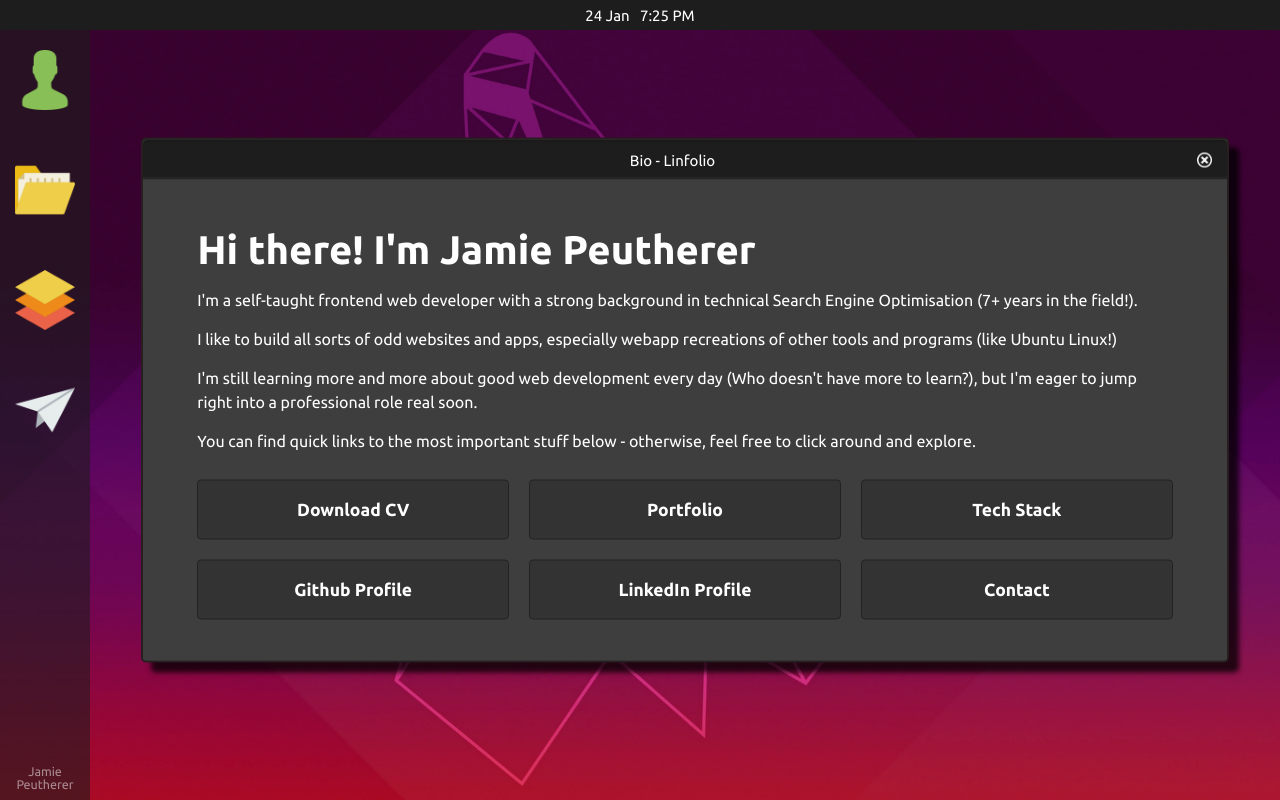
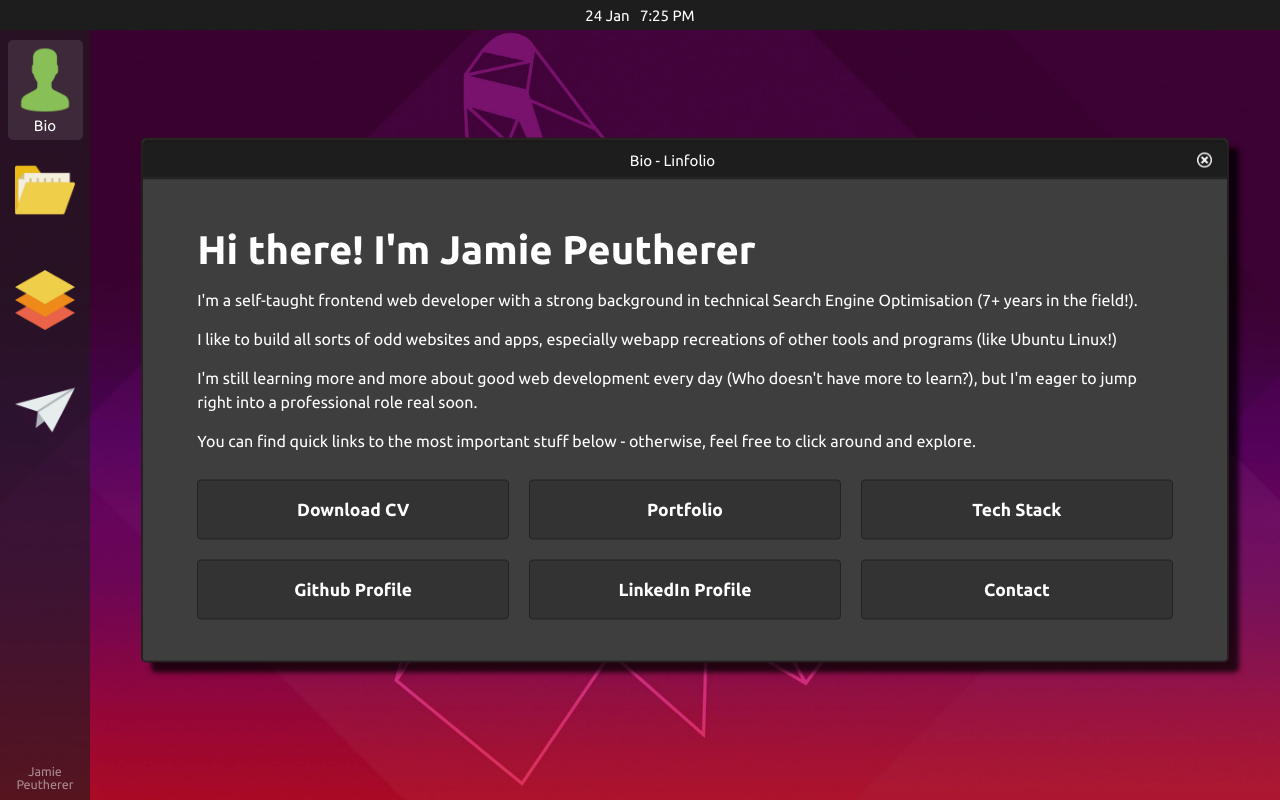
Before and after one commit to Xnanga/linfolio-react, a React (Create React App) app: page / in a window 1280 px wide. Built offline with nearby package versions, Linux system fonts and the light colour scheme.

Commit message:
Filter and sidebar button conditional styles added.

```diff
--- a/src/App.js
+++ b/src/App.js
@@ -6,7 +6,10 @@ import TopBar from "./UI/Menus/TopBar/TopBar";
 import VerticalMenu from "./UI/Menus/VerticalMenu/VerticalMenu";
 
 function App() {
+  // Look at lifting state up to single source of truth
+
   const [currentVisibleModalId, setCurrentVisibleModalId] = useState("Bio");
+  const [modalToClose, setModalToClose] = useState(false);
   const [modalChangedFlag, setModalChangedFlag] = useState(false);
 
   const modalIdHandler = (modalId) => {
@@ -17,11 +20,15 @@ function App() {
   return (
     <div className="App">
       <Desktop
-        modalVisibilityHandler={currentVisibleModalId}
+        activeModal={currentVisibleModalId}
         modalChangedFlag={modalChangedFlag}
       >
         <TopBar />
-        <VerticalMenu modalIdHandler={modalIdHandler} />
+        <VerticalMenu
+          modalIdHandler={modalIdHandler}
+          visibleModal={currentVisibleModalId}
+          closeModal={modalToClose}
+        />
       </Desktop>
     </div>
   );
--- a/src/Modals/Modal.js
+++ b/src/Modals/Modal.js
@@ -14,14 +14,6 @@ const Modal = (props) => {
       buttonAction: props.closeModal,
       orangeHover: true,
       buttonIconAltText: "a cross icon for closing a window",
-    },
-    minimiseButton: {
-      id: Math.random(),
-      buttonName: "minimise",
-      buttonImgSrc: "/icons/minus-icon.png",
-      buttonAction: props.closeModal,
-      orangeHover: false,
-      buttonIconAltText: "a minus icon for minimising a window",
     },
   };
 
--- a/src/Modals/ModalContent/PortfolioFilter.js
+++ b/src/Modals/ModalContent/PortfolioFilter.js
@@ -1,15 +1,28 @@
+import { useState } from "react";
+
 import styles from "./PortfolioFilter.module.css";
 
 const PortfolioFilter = (props) => {
+  const [activeFilterButton, setActiveFilterButton] = useState("");
+
   const filterButtonHandler = (e) => {
+    setActiveFilterButton(e.target.dataset.filterName);
     props.filterProjects(e.target.dataset.filterName);
+  };
+
+  const activeButtonHighlight = (buttonName) => {
+    if (activeFilterButton === buttonName) {
+      return `${styles["portfolio-filter__btn"]} ${styles["portfolio-filter__btn--highlighted"]}`;
+    } else {
+      return `${styles["portfolio-filter__btn"]}`;
+    }
   };
 
   return (
     <div className={styles["portfolio-filter"]}>
       <button
         data-filter-name="all"
-        className={styles["portfolio-filter__btn"]}
+        className={activeButtonHighlight("all")}
         onClick={filterButtonHandler}
       >
         <img
@@ -20,7 +33,7 @@ const PortfolioFilter = (props) => {
       </button>
       <button
         data-filter-name="react"
-        className={styles["portfolio-filter__btn"]}
+        className={activeButtonHighlight("react")}
         onClick={filterButtonHandler}
       >
         <img
@@ -31,7 +44,7 @@ const PortfolioFilter = (props) => {
       </button>
       <button
         data-filter-name="javascript"
-        className={styles["portfolio-filter__btn"]}
+        className={activeButtonHighlight("javascript")}
         onClick={filterButtonHandler}
       >
         <img
--- a/src/Modals/ModalContent/PortfolioFilter.module.css
+++ b/src/Modals/ModalContent/PortfolioFilter.module.css
@@ -13,6 +13,7 @@
   background-color: #333333;
 
   border-radius: 4px;
+  border-bottom: 0.4rem solid transparent;
 
   transition: all 0.2s;
 }
@@ -27,6 +28,18 @@
   transition: all 0.2s ease-in;
 }
 
+.portfolio-filter__btn--highlighted {
+  transform: translateY(-3%);
+
+  border-bottom: 0.4rem solid var(--color-orange-highlight);
+
+  background-color: #2a2a2a;
+}
+
+.portfolio-filter__btn--highlighted > img {
+  transform: translateY(-3%);
+}
+
 .portfolio-filter__img {
   height: 8rem;
   width: 8rem;
--- a/src/Modals/ModalContent/PortfolioProjectList.js
+++ b/src/Modals/ModalContent/PortfolioProjectList.js
@@ -3,7 +3,8 @@ import ModalButton from "../ModalUI/ModalButton";
 import styles from "./PortfolioProjectList.module.css";
 
 const PortfolioProjectList = (props) => {
-  // Figure out how to get correct URL linked with button press
+  const highlightActiveButton = () => {};
+
   const openLink = (url) => {
     window.open(url);
   };
@@ -31,12 +32,14 @@ const PortfolioProjectList = (props) => {
             <div className={styles["portfolio-project-list__button-container"]}>
               <ModalButton
                 id={Math.random()}
-                buttonAction={openLink}
+                buttonAction={() => openLink(project.liveDemoURL)}
+                buttonHighlight={highlightActiveButton}
                 buttonText={"Live Demo"}
               />
               <ModalButton
                 id={Math.random()}
-                buttonAction={openLink}
+                buttonAction={() => openLink(project.sourceCodeURL)}
+                buttonHighlight={highlightActiveButton}
                 buttonText={"Source Code"}
               />
             </div>
--- a/src/UI/Desktop.js
+++ b/src/UI/Desktop.js
@@ -7,18 +7,17 @@ import styles from "./Desktop.module.css";
 
 const Desktop = (props) => {
   const [currentVisibleModal, setCurrentVisibleModal] = useState(
-    props.modalVisibilityHandler
+    props.activeModal
   );
 
   const closeModal = () => setCurrentVisibleModal("");
+
   const openModal = (modalId) => {
-    console.log(modalId);
     setCurrentVisibleModal(modalId);
   };
 
   useEffect(() => {
-    setCurrentVisibleModal(props.modalVisibilityHandler);
-    // props.modalChangedFlag ensures props changes
+    setCurrentVisibleModal(props.activeModal);
   }, [props]);
 
   return (
--- a/src/UI/Menus/VerticalMenu/SquareBlockButton.js
+++ b/src/UI/Menus/VerticalMenu/SquareBlockButton.js
@@ -1,10 +1,26 @@
+import { useState, useEffect } from "react";
+
 import styles from "./SquareBlockButton.module.css";
 
 const SquareBlockButton = (props) => {
+  const [buttonHighlighted, setButtonHighlighted] = useState("");
+
+  useEffect(() => {
+    setButtonHighlighted(props.visibleModal);
+  }, [props]);
+
+  const buttonHighlightHandler = (buttonId) => {
+    if (buttonId === buttonHighlighted) {
+      return `${styles["square-block-button--highlighted"]}`;
+    } else {
+      return `${styles["square-block-button"]}`;
+    }
+  };
+
   return (
     <button
       id={props.id}
-      className={styles["square-block-button"]}
+      className={buttonHighlightHandler(props.id)}
       onClick={props.buttonAction}
     >
       <img
--- a/src/UI/Menus/VerticalMenu/SquareBlockButton.module.css
+++ b/src/UI/Menus/VerticalMenu/SquareBlockButton.module.css
@@ -10,11 +10,6 @@
   padding: 1rem;
   border-radius: 5px;
   cursor: pointer;
-  transition: all 0.1s;
-}
-
-.square-block-button:hover {
-  background-color: rgba(255, 255, 255, 0.1);
 }
 
 .square-block-button:hover > .square-block-button__label {
@@ -25,10 +20,37 @@
 
   opacity: 1;
 
-  transition: all 0.5s ease-out;
+  transition: all 0.35s ease-out;
 }
 
 .square-block-button:hover > .square-block-button__icon {
+  transform: scale(1.05);
+}
+
+.square-block-button--highlighted {
+  position: relative;
+
+  display: flex;
+  flex-direction: column;
+  align-items: center;
+
+  width: 7.5rem;
+  height: 10rem;
+  padding: 1rem;
+  border-radius: 5px;
+  cursor: pointer;
+
+  background-color: rgba(255, 255, 255, 0.1);
+}
+
+.square-block-button--highlighted > .square-block-button__label {
+  position: absolute;
+  top: 85%;
+  left: 50%;
+  opacity: 1;
+}
+
+.square-block-button--highlighted > .square-block-button__icon {
   transform: scale(1.05);
 }
 
--- a/src/UI/Menus/VerticalMenu/VerticalMenu.js
+++ b/src/UI/Menus/VerticalMenu/VerticalMenu.js
@@ -45,6 +45,7 @@ const VerticalMenu = (props) => {
             buttonAction={btn.buttonAction}
             iconURL={btn.iconURL}
             altText={btn.altText}
+            visibleModal={props.visibleModal}
           />
         );
       })}
```
